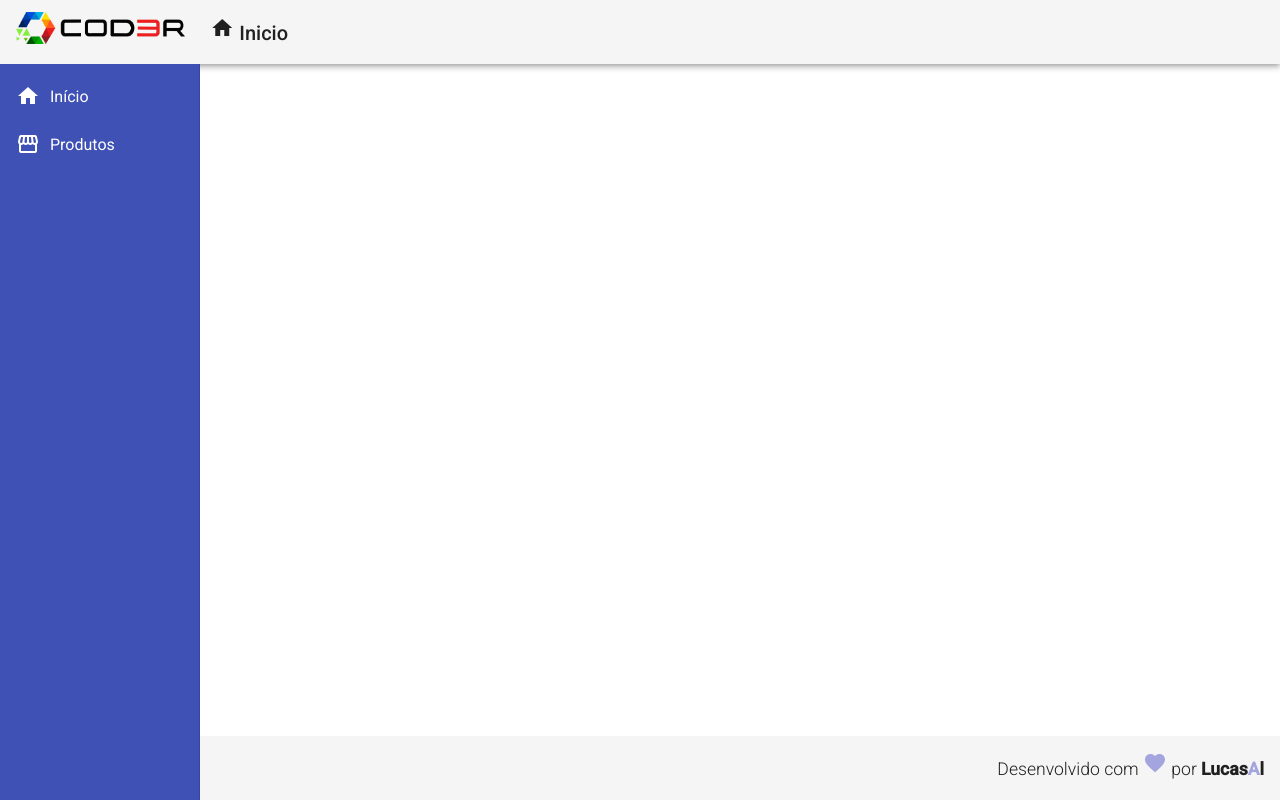
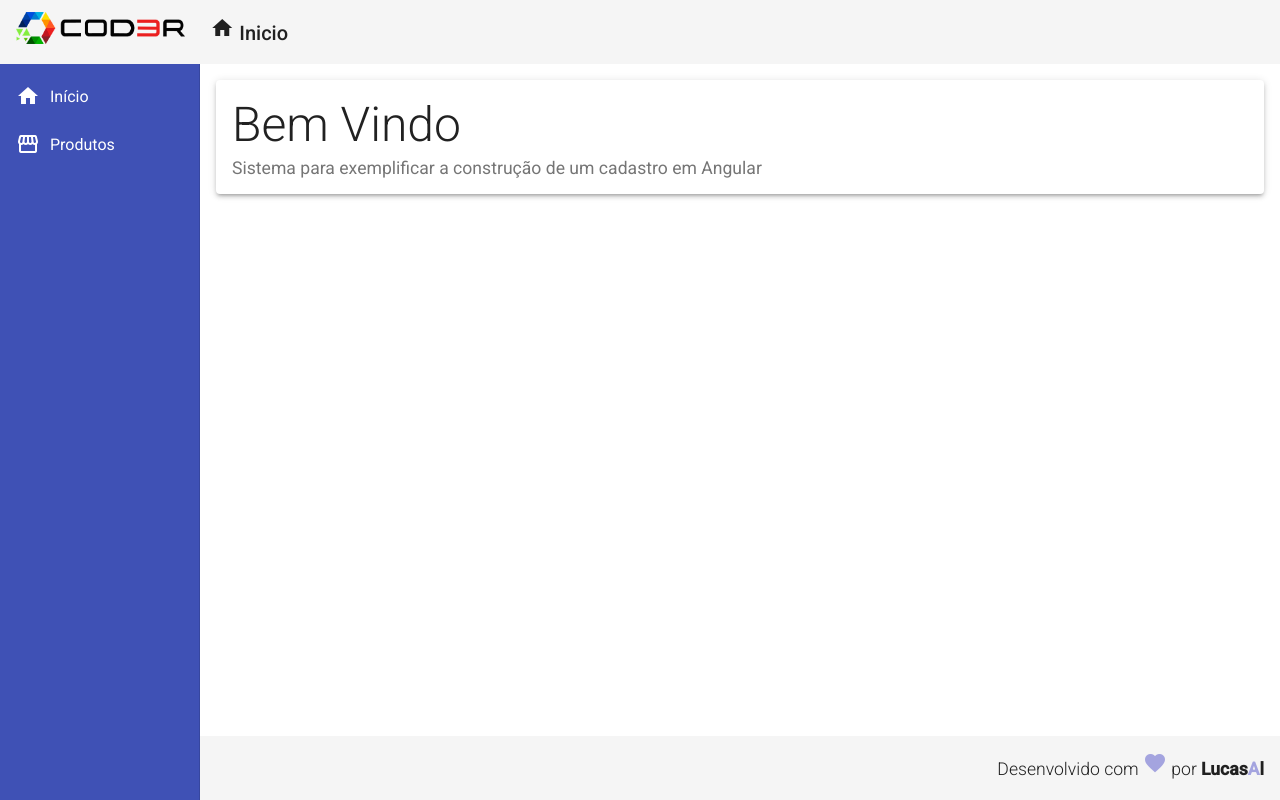
Before and after one commit to lucasx0/angular, an Angular app in the folder frontend/: page / in a window 1280 px wide. Built offline with nearby package versions, Linux system fonts and the light colour scheme.

Commit message:
navegação entre componentes.

```diff
--- a/frontend/src/app/app-routing.module.ts
+++ b/frontend/src/app/app-routing.module.ts
@@ -1,8 +1,19 @@
 import { NgModule } from '@angular/core';
 import { Routes, RouterModule } from '@angular/router';
 
+import  { HomeComponent }  from './views/home/home.component';
+import { ProductCrudComponent } from  './views/product-crud/product-crud.component';
 
-const routes: Routes = [];
+const routes: Routes = [
+  {
+    path: "",
+    component: HomeComponent
+  },
+  {
+    path: "products",
+    component: ProductCrudComponent
+  }
+];
 
 @NgModule({
   imports: [RouterModule.forRoot(routes)],
--- a/frontend/src/app/components/template/header/header.component.html
+++ b/frontend/src/app/components/template/header/header.component.html
@@ -1,6 +1,6 @@
 <mat-toolbar class="header mat-elevation-z4">
     <span>
-        <a>
+        <a routerLink="/">
             <img class="logo" src="assets/img/logo.png" alt="logo">
         </a>
     </span>
--- a/frontend/src/app/components/template/nav/nav.component.css
+++ b/frontend/src/app/components/template/nav/nav.component.css
@@ -11,3 +11,8 @@
 .sidenav i {
     padding-right: 10px;
 }
+
+.content {
+    padding: 16px;
+    background-color: #fff;
+}
--- a/frontend/src/app/components/template/nav/nav.component.html
+++ b/frontend/src/app/components/template/nav/nav.component.html
@@ -2,13 +2,13 @@
     <mat-sidenav class="sidenav" mode="side" opened fixedInViewport="true"
     fixedTopGap="64">
         <mat-nav-list class="nav-list">
-            <a mat-list-item>
+            <a mat-list-item routerLink="/">
                 <i class="material-icons">
                     home
                 </i>
                 Início
             </a>
-            <a mat-list-item>
+            <a mat-list-item  routerLink="/products">
                 <i class="material-icons">
                     storefront
                 </i>
@@ -16,4 +16,7 @@
             </a>
         </mat-nav-list>
     </mat-sidenav>
+    <mat-sidenav-content class="content">
+        <router-outlet></router-outlet>
+    </mat-sidenav-content>
 </mat-sidenav-container>
--- a/frontend/src/app/views/home/home.component.css
+++ b/frontend/src/app/views/home/home.component.css
@@ -0,0 +1,10 @@
+.home .title {
+    font-size: 3rem;
+    font-weight: 300;
+    line-height: 1.2;
+}
+
+.home .subtitle {
+    font-size: 1.1rem;
+
+}
--- a/frontend/src/app/views/home/home.component.html
+++ b/frontend/src/app/views/home/home.component.html
@@ -1 +1,8 @@
-<p>home works!</p>
+<mat-card class="home mat-elevation-z3">
+    <mat-card-title class="title">
+        Bem Vindo
+    </mat-card-title>
+    <mat-card-subtitle class="subtitle">
+        Sistema para exemplificar a construção de um cadastro em Angular
+    </mat-card-subtitle>
+</mat-card>
--- /dev/null
+++ b/frontend/src/app/views/product-crud/product-crud.component.html
@@ -0,0 +1 @@
+<p>product-crud works!</p>
--- /dev/null
+++ b/frontend/src/app/views/product-crud/product-crud.component.ts
@@ -0,0 +1,15 @@
+import { Component, OnInit } from '@angular/core';
+
+@Component({
+  selector: 'app-product-crud',
+  templateUrl: './product-crud.component.html',
+  styleUrls: ['./product-crud.component.css']
+})
+export class ProductCrudComponent implements OnInit {
+
+  constructor() { }
+
+  ngOnInit() {
+  }
+
+}
```
Also changed, not shown: frontend/src/app/app.module.ts (+7 -2 lines), frontend/src/app/views/product-crud/product-crud.component.css (added).
